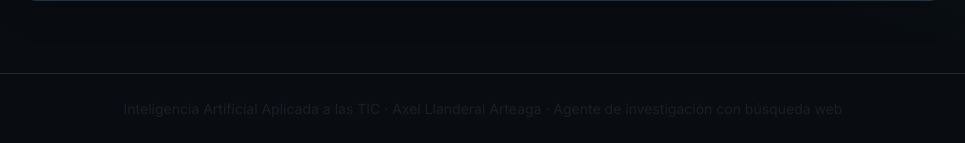
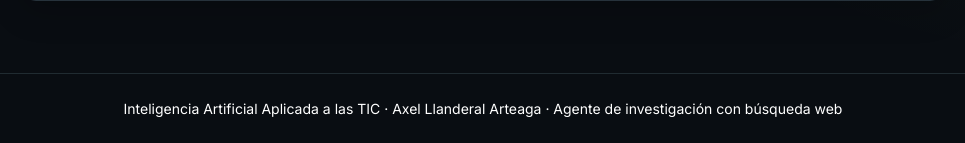
Before and after one commit to LlanderalArteaga/agente-investigador-tic, a Flask app: page / in a window 1280 px wide. Shown: the part 1173-1316 px from the top of the page, without its empty margins (157-1122 px from the left). Run offline with Flask 3, Linux system fonts and the light colour scheme.

Commit message:
Creditos en blanco

```diff
--- a/assets/css/styles.css
+++ b/assets/css/styles.css
@@ -2082,8 +2082,12 @@ body {
 }
 
 .footer {
-    color: #687873 !important;
+    color: #ffffff !important;
     border-color: #202b31;
+}
+
+.footer .text-muted {
+    color: #ffffff !important;
 }
 
 @media (max-width: 991.98px) {
```
